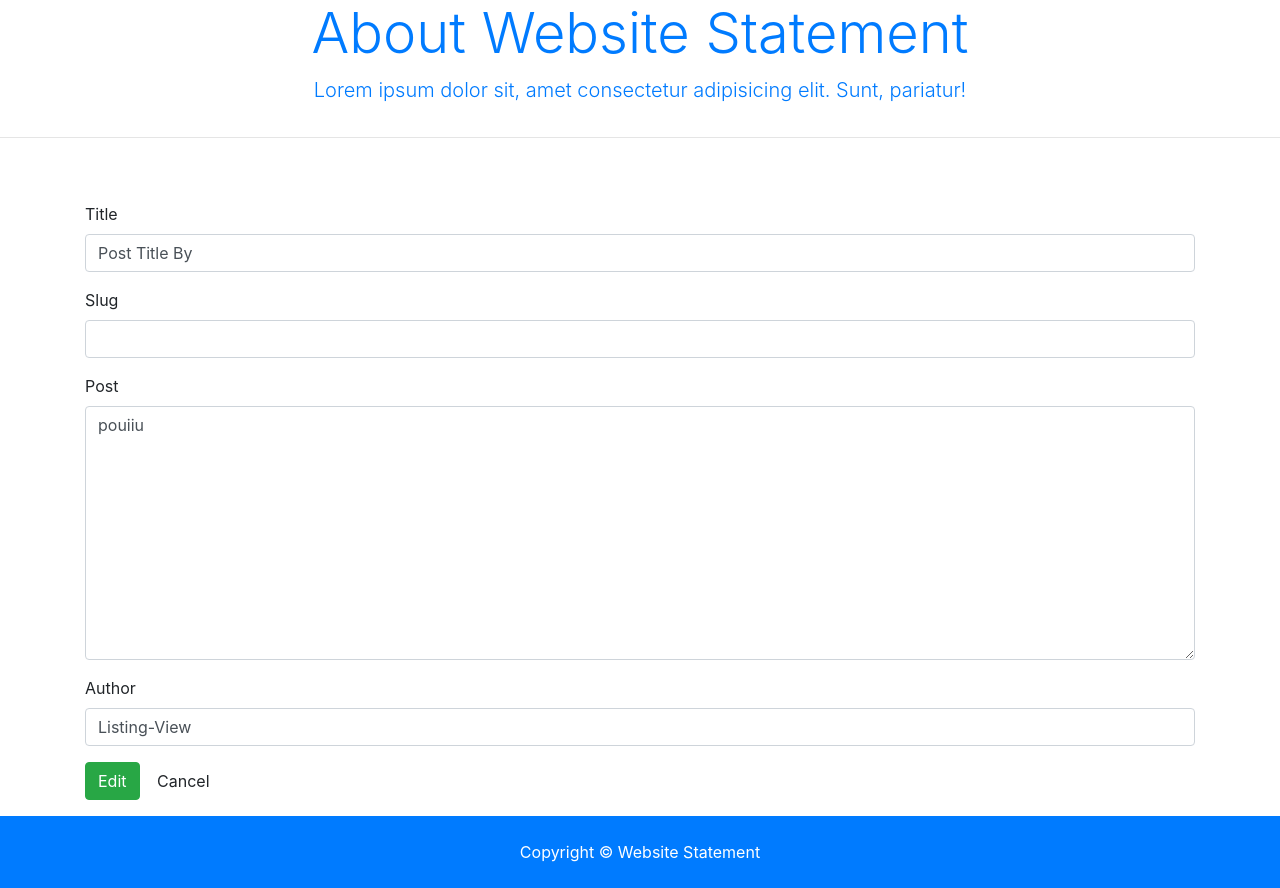
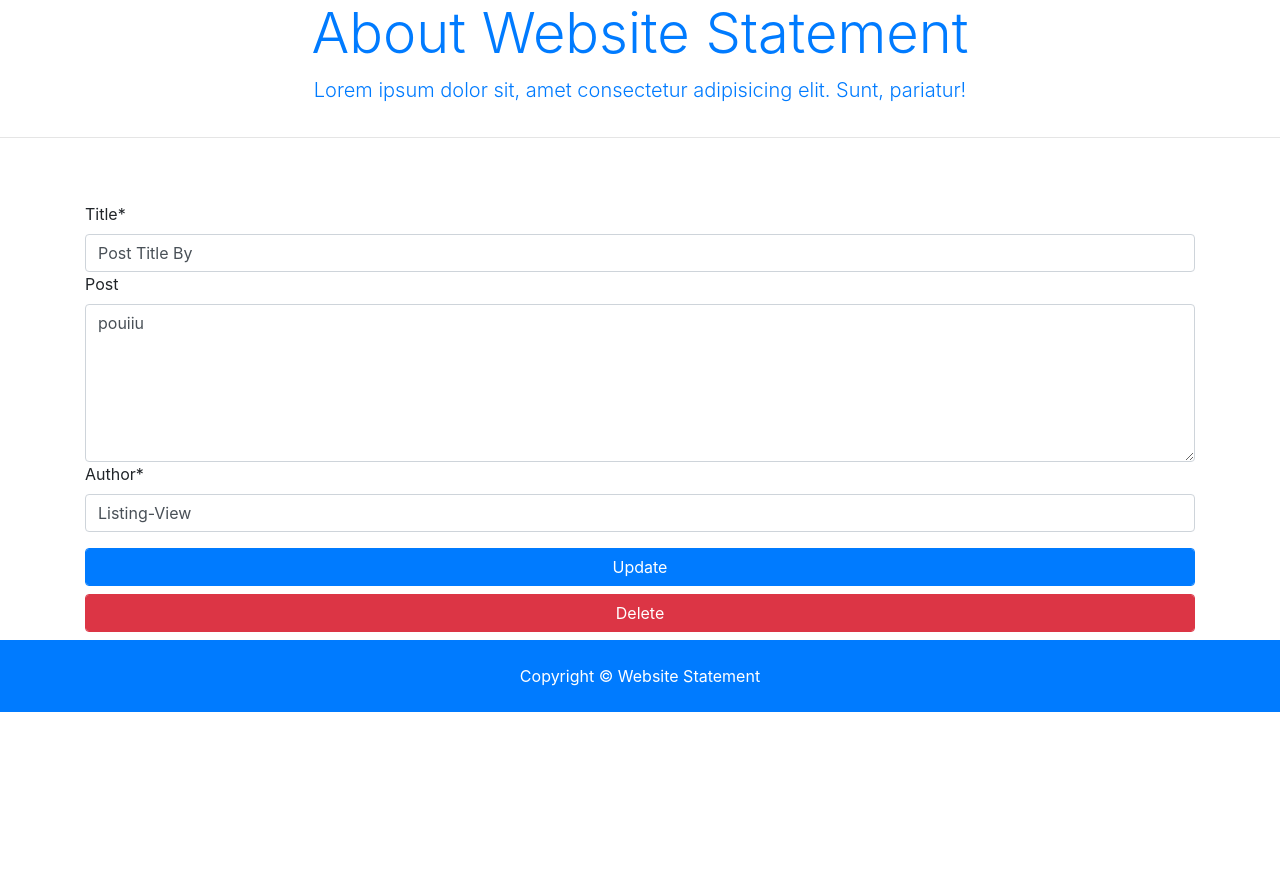
Before and after one commit to Djeevs-Jean/Django-class-genric-view, a Django app: page /books/book/4/update/ in a window 1280 px wide. Shown: the part 56-944 px from the top of the page. After the commit the page ends 768 px from the top, so only its background shows below. Run offline with Django 3.2, Linux system fonts and the light colour scheme; data comes from the database, SQL or seed files in the repository; both versions use the stored data as it was after the commit; some libraries are stand-ins or nearby versions.

Commit message:
classed based view, DetailView, ListView, CreateView, UpdateView, DeleteView

```diff
--- a/books/views.py
+++ b/books/views.py
@@ -5,6 +5,7 @@ from .models import Books
 from django.db.models import F
 from django.utils import timezone
 from .forms import BookForm
+from django.contrib import messages
 
 # from django.urls import reverse, redirect
 from django.shortcuts import render, get_object_or_404, redirect, reverse
@@ -62,17 +63,25 @@ class CreateBookView(CreateView):
     template_name = 'book_create.html'
     # success_url = reverse_lazy('books:bookcreate-view')
 
-    # def form_valid(self, form_class):
-    #     # form_class.instance.author = get_author(self.request.user)
-    #     form_class.save()
-    #     return redirect(reverse("book_detail", kwargs={
-    #         'pk': form_class.instance.pk
-    #     }))
+    def form_valid(self, form_class):
+        # form_class.instance.author = get_author(self.request.user)
+        form_class.save()
+        return redirect(reverse("book_detail", kwargs={
+            'pk': form_class.instance.pk
+        }))
 
 class UpadteBookView(UpdateView):
     model = Books
     template_name = 'book_update.html'
-    fields = '__all__'
+    form_class = BookForm
+
+    def form_valid(self, form_class):
+        # form_class.instance.author = get_author(self.request.user)
+        form_class.save()
+        return redirect(reverse("book_detail", kwargs={
+            'pk': form_class.instance.pk
+        }))
+
     # pk_url_kwarg = 'pk'
     # success_url = reverse_lazy('books:bookupdate-view')
 
@@ -80,6 +89,6 @@ class UpadteBookView(UpdateView):
 class DeleteBookView(DeleteView):
     model = Books
     template_name = 'book_delete.html'
-    fields = '__all__'
-    # pk_url_kwarg = 'pk'
-    # success_url = reverse_lazy('books:bookdelete-view')
+    form_class = BookForm
+
+    success_url = '/books/'
--- a/mysite/settings.py
+++ b/mysite/settings.py
@@ -40,6 +40,7 @@ INSTALLED_APPS = [
     'django.contrib.messages',
     'django.contrib.staticfiles',
     'django.contrib.humanize',
+    'crispy_forms',
     # 'django_extensions',
 
     # 'widget_tweaks',
--- a/templates/base.html
+++ b/templates/base.html
@@ -5,6 +5,8 @@
     <!-- Required meta tags -->
     <meta charset="utf-8">
     <meta name="viewport" content="width=device-width, initial-scale=1, shrink-to-fit=no">
+    <link href="templates/app.svg" rel="apple-touch-icon"><!--was boot-->
+
     <!-- Bootstrap CSS -->
     <link rel="stylesheet" href="https://stackpath.bootstrapcdn.com/bootstrap/4.5.2/css/bootstrap.min.css"
         integrity="sha384-JcKb8q3iqJ61gNV9KGb8thSsNjpSL0n8PARn9HuZOnIxN0hoP+VmmDGMN5t9UJ0Z" crossorigin="anonymous">
--- a/templates/book_delete.html
+++ b/templates/book_delete.html
@@ -5,7 +5,7 @@
     <form method="post">
         {% csrf_token %}
         <p>Are you sure you want to delete "{{ object }}"?</p>
-        <input type="submit" value="Confirm">
+        <input type="submit" class="btn btn-danger form-control mb-2" value="Delete">
     </form>
 </div>
 {% endblock %}
--- a/templates/book_update.html
+++ b/templates/book_update.html
@@ -1,27 +1,30 @@
 {% extends "base.html" %}
-{% load widget_tweaks %}
 
 {% block content %}
 
 <div class="container pt-5">
-    <form method="post" novalidate>
-        {% csrf_token %}
-        {% for field in form.visible_fields %}
-        <div class="form-group">
-            <label for="{{ field.id_for_label }}">{{ field.label }}</label>
-            {{ field|add_class:'form-control' }}
-            {% for error in field.errors %}
-            <span class="help-block">{{ error }}</span>
-            {% endfor %}
+
+    <div class="row">
+
+            <div class="col-lg-12 entries">
+
+                    {% if messages %}
+                        <ul class="messages">
+                            {% for message in messages %}
+                            <li{% if message.tags %} class="{{ message.tags }}"{% endif %}>{{ message }}</li>
+                            {% endfor %}
+                        </ul>
+                    {% endif %}
+
+                    <form action="" method="post" enctype="multipart/form-data">{% csrf_token %}
+                        {% include 'forms_crud/books_crud_form.html' %}
+                        <input type="submit" class="btn btn-primary form-control mb-2" value="Update">
+                        <a href="{{ book.get_delete_url }}" class="btn btn-danger form-control mb-2">Delete</a>
+                    </form>
+
+            </div>
+
         </div>
-        {% endfor %}
-        <div class="form-group">
-            <button type="submit" class="btn btn-success">
-            <span class="glyphicon glyphicon-ok"></span> Edit
-            </button>
-            <a href="{% url 'books:home'  %}" class="btn btn-default">Cancel</a>
-        </div>
-    </form>
 </div>
 
 {% endblock %}
--- /dev/null
+++ b/templates/forms_crud/books_crud_form.html
@@ -0,0 +1,17 @@
+{% load crispy_forms_tags %}
+{% load static %}
+<div class="form-group">
+  <div class="row">
+        <div class="form-group col-md-12 mb-0">
+          {{ form.title |as_crispy_field }}
+        </div>
+
+        <div class="form-group col-md-12 mb-0">
+          {{ form.post|as_crispy_field }}
+        </div>
+
+        <div class="form-group col-md-12 mb-0 ">
+          {{ form.author|as_crispy_field }}
+        </div>
+  </div>
+</div>
```
Also changed, not shown: templates/book_create.html (+18 -8 lines), templates/book_detail.html (+4 -4 lines), db.sqlite3, templates/app.svg (added).
